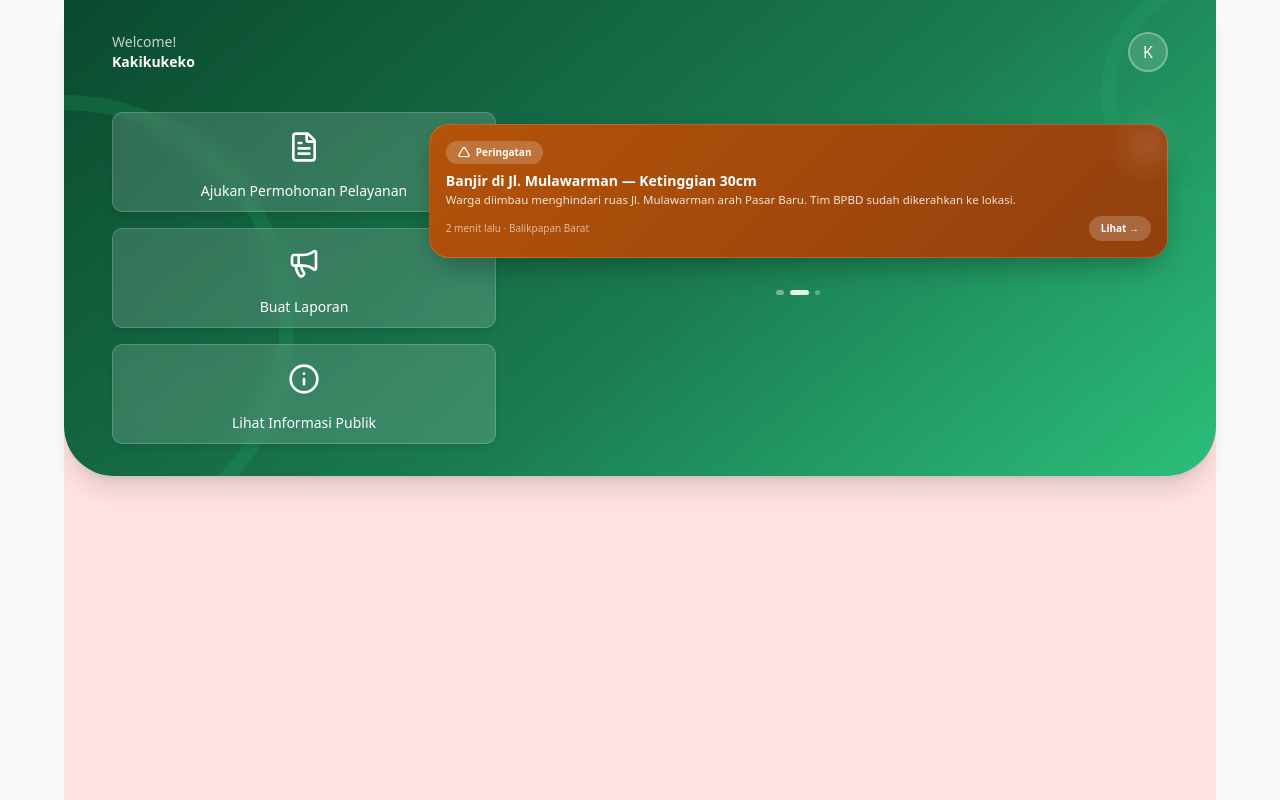
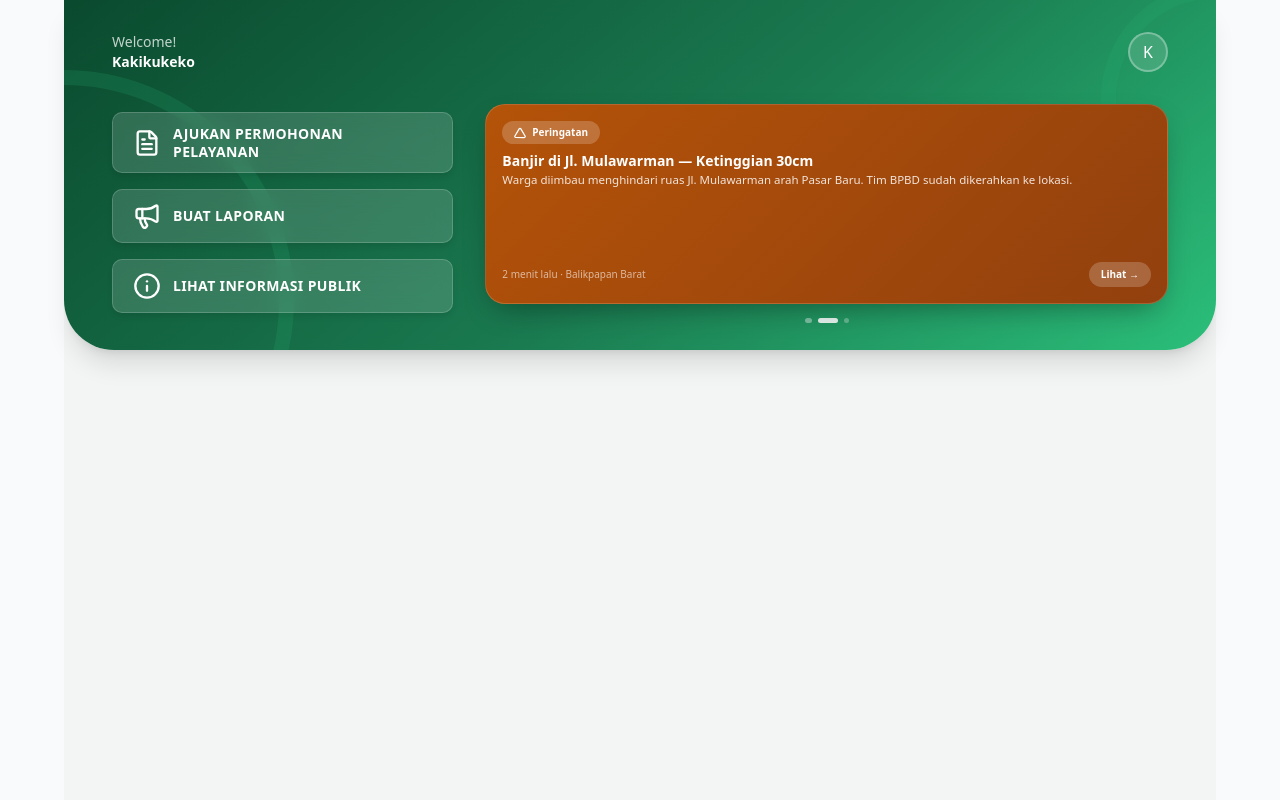
Before and after one commit to StarmangoGH67/iofest26, a SvelteKit app in the folder frontend/: page / in a window 1280 px wide. Built offline with nearby package versions, Linux system fonts and the light colour scheme.

Commit message:
making partials

```diff
--- a/frontend/src/lib/components/Carousel.svelte
+++ b/frontend/src/lib/components/Carousel.svelte
@@ -65,12 +65,12 @@
 	onDestroy(stopAuto);
 </script>
 
-<div class="carousel-container w-full lg:min-w-[40%]">
-	<div class="carousel-viewport">
+<div class="carousel-container lg:h-50 w-full mt-2.5 lg:mt-0 lg:min-w-[40%]">
+	<div class="carousel-viewport mt-2">
 		{#each items as item, i}
 			{#if i === current}
 				<div
-					class="c-card {item.theme}"
+					class="c-card lg:h-[200px] {item.theme}"
 					in:fly={{ y: 24, duration: 600, easing: cubicOut }}
 					out:fade={{ duration: 300 }}
 				>
@@ -116,18 +116,19 @@
 	.carousel-container {
 		position: relative;
 		z-index: 50;
-		margin-top: 10px;
 		opacity: 1;
 	}
 
 	.carousel-viewport {
 		position: relative;
-		height: 170px;
+		// height: 170px;
 		display: grid;
 		place-items: center;
 	}
 
 	.c-card {
+        position: relative;
+        overflow: hidden;
 		grid-area: 1 / 1;
 		width: 100%;
 		border-radius: 20px;
@@ -147,7 +148,7 @@
 			right: -20px;
 			width: 80px;
 			height: 80px;
-			background: radial-gradient(circle, rgba(255, 255, 255, 0.1) 0%, transparent 70%);
+			background: radial-gradient(circle, rgba(255, 255, 255, 0.1));
 			border-radius: 50%;
 		}
 	}
--- /dev/null
+++ b/frontend/src/lib/components/Landing/Header.svelte
@@ -0,0 +1,61 @@
+<script lang="ts">
+	import { FileText, Megaphone, Info } from 'lucide-svelte';
+	import Carousel from '../Carousel.svelte';
+    import "../../../routes/style.scss"
+
+	// Svelte 5 Props
+	let { name, imageUrl, services } = $props<{
+		name: string;
+		imageUrl: string | null;
+		services: Array<{ title: string; icon: any }>;
+	}>();
+
+	const initial = $derived(name?.charAt(0).toUpperCase() ?? 'K');
+</script>
+
+<header class="header-main px-6 py-4 shadow-xl lg:px-12 lg:py-8">
+	<div class="circle-1 w-[30%] lg:w-[20%]"></div>
+	<div class="circle-2 left-[-30%] w-[60%] lg:left-[-20%] lg:w-[40%]"></div>
+
+	<section class="flex items-center justify-between relative z-20">
+		<div class="text-sm text-white">
+			<p class="opacity-75">Welcome!</p>
+			<p class="font-bold">{name}</p>
+		</div>
+		<div
+			class="flex h-10 w-10 items-center justify-center overflow-hidden rounded-full border-2 border-white/30 bg-white/15 font-medium text-white backdrop-blur-sm"
+		>
+			{#if imageUrl}
+				<img src={imageUrl} alt="Profile" class="h-full w-full object-cover" />
+			{:else}
+				{initial}
+			{/if}
+		</div>
+	</section>
+
+	<div class="flex flex-col lg:flex-row lg:items-start lg:justify-between lg:gap-8 mt-2 lg:mt-6">
+		<section
+			class="relative z-10 mt-4 grid grid-cols-3 lg:grid-cols-1 gap-2 lg:gap-4 w-full lg:w-1/3"
+		>
+			{#each services as service}
+				<button
+					class="service-card flex flex-col lg:flex-row lg:gap-3 items-center justify-center p-3 lg:px-5 text-center lg:text-start transition-transform active:scale-95 w-full"
+				>
+					<div class="icon-wrapper mb-2 lg:mb-0">
+						<service.icon class="h-6 w-6 lg:h-7 lg:w-7 text-white" />
+					</div>
+
+					<span
+						class="text-[10px] lg:text-sm leading-tight font-semibold text-white uppercase tracking-wide"
+					>
+						{service.title}
+					</span>
+				</button>
+			{/each}
+		</section>
+
+		<section class="w-full lg:w-2/3 mt-2 lg:mt-0 z-10">
+			<Carousel />
+		</section>
+	</div>
+</header>
--- a/frontend/src/routes/+page.svelte
+++ b/frontend/src/routes/+page.svelte
@@ -1,29 +1,14 @@
 <script lang="ts">
-	import './style.scss';
 	import { FileText, Megaphone, Info } from 'lucide-svelte';
-	import Carousel from '$lib/components/Carousel.svelte';
+	import Header from '$lib/components/Landing/Header.svelte';
 
-	const dataSlides = [
-		{
-			title: 'Prabowo Hamil',
-			content: 'Blablablabla kejadian sama teddy',
-			info: 'Info type'
-		},
-		{
-			title: 'Update IKN',
-			content: 'Progres pembangunan istana negara',
-			info: 'Berita'
-		}
-	];
+	// User Data (could come from a Load function later)
+	const user = {
+		name: 'Kakikukeko',
+		imageUrl: null
+	};
 
-	const { imageUrl = null, name = 'Kakikukeko' } = $props<{
-		imageUrl?: string | null;
-		name?: string;
-	}>();
-	let imageError = false;
-	const initial = $derived(name?.charAt(0).toUpperCase() ?? name[0]);
-
-	// Modular data for the service cards
+	// Modular Service Data
 	const services = [
 		{
 			title: 'Ajukan Permohonan Pelayanan',
@@ -44,47 +29,13 @@
 	<title>KakiKuKeKo — Layanan Publik Digital</title>
 </svelte:head>
 
-<div class="relative mx-auto min-h-screen max-w-6xl bg-red-100 pb-24">
-	<!-- Header -->
-	<header class="px-6 py-4 shadow-xl lg:px-12 lg:py-8 ">
-		<!-- CIRCLES -->
-		<div class="circle-1 w-[30%] lg:w-[20%]"></div>
-		<div class="circle-2 left-[-30%] w-[60%] lg:left-[-20%] lg:w-[40%]"></div>
+<div class="relative mx-auto min-h-screen max-w-6xl bg-[#F2F5F3] pb-24">
+	<Header
+		name={user.name}
+		imageUrl={user.imageUrl}
+		{services}
+	/>
 
-		<section class="flex items-center justify-between">
-			<div class="text-sm text-white">
-				<p class="opacity-75">Welcome!</p>
-				<p class="font-bold">{name}</p>
-			</div>
-			<div
-				class="flex h-10 w-10 items-center justify-center overflow-hidden rounded-full border-2 border-white/30 bg-white/15 font-medium text-white"
-			>
-				{#if imageUrl}
-					<img src={imageUrl} alt="Profile" class="h-full w-full object-cover" />
-				{:else}
-					{initial}
-				{/if}
-			</div>
-		</section>
-
-        <div class="flex flex-col lg:flex-row lg:gap-12 mt-2 lg:mt-6">
-            <section class="relative z-10 mt-4 grid grid-cols-3 lg:grid-cols-1 gap-2 lg:gap-4">
-                {#each services as service}
-                    <button
-                        class=" max-w-md lg:min-w-sm service-card flex flex-col items-center justify-between p-3 text-center transition-transform active:scale-95"
-                    >
-                        <div class="icon-wrapper mb-3">
-                            <service.icon class="h-8 w-8 text-white" />
-                        </div>
-
-                        <span class="text-[10px] leading-tight font-medium text-white lg:text-sm">
-                            {service.title}
-                        </span>
-                    </button>
-                {/each}
-            </section>
-
-            <Carousel />
-        </div>
-	</header>
+	<main class="px-6 py-8">
+		</main>
 </div>
--- a/frontend/src/routes/style.scss
+++ b/frontend/src/routes/style.scss
@@ -36,7 +36,6 @@ header {
 		background: rgba(255, 255, 255, 0.15);
 		border: 1px solid rgba(255, 255, 255, 0.18);
 		border-radius: 10px;
-		height: 100px;
 		backdrop-filter: blur(10px);
 		box-shadow: 0 4px 6px -1px rgba(0, 0, 0, 0.1);
 
```
